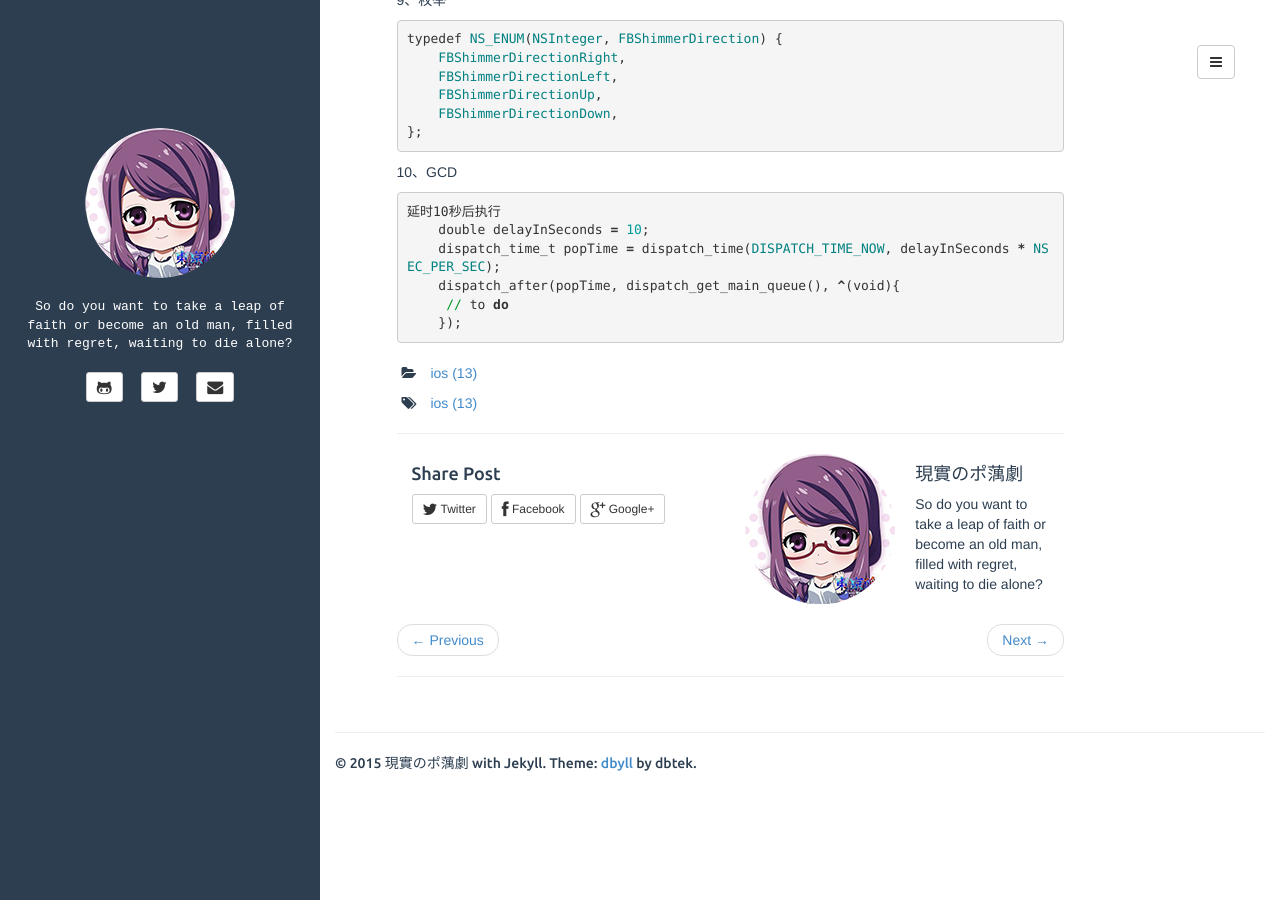
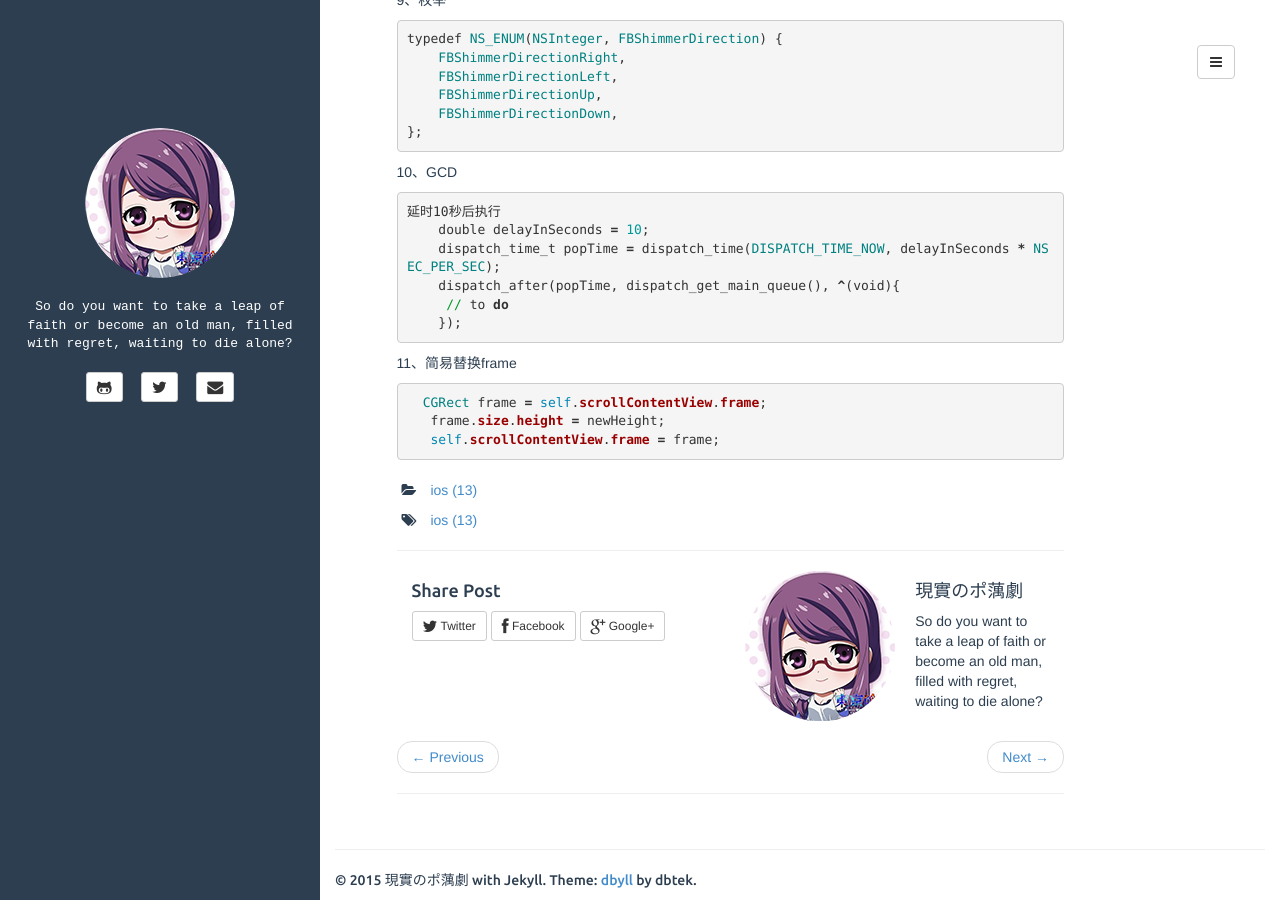
Before and after one commit to plusyu/plusyu.github.io, a Jekyll site: the page built from _posts/2014-10-16-ios碎片代码.md, in a window 1280 px wide and 900 px high, scrolled down 2117 px. Built offline with Jekyll 4.4.1, drawn with Linux system fonts in a browser that asks for light colours.

Commit message:
ios code

```diff
--- a/_posts/2014-10-16-ios碎片代码.md
+++ b/_posts/2014-10-16-ios碎片代码.md
@@ -137,6 +137,7 @@ Product-->Scheme-->>Edit Scheme-->Environment Variables
 
 
 9、枚举
+
 {% highlight ruby %}
 
 typedef NS_ENUM(NSInteger, FBShimmerDirection) {
@@ -149,6 +150,7 @@ typedef NS_ENUM(NSInteger, FBShimmerDirection) {
 {% endhighlight %}
 
 10、GCD
+
 {% highlight ruby %}
 
 延时10秒后执行
@@ -159,3 +161,14 @@ typedef NS_ENUM(NSInteger, FBShimmerDirection) {
     });
 
 {% endhighlight %}
+
+
+11、简易替换frame
+
+{% highlight ruby %}
+
+  CGRect frame = self.scrollContentView.frame;
+   frame.size.height = newHeight;
+   self.scrollContentView.frame = frame;
+
+{% endhighlight %}
```
